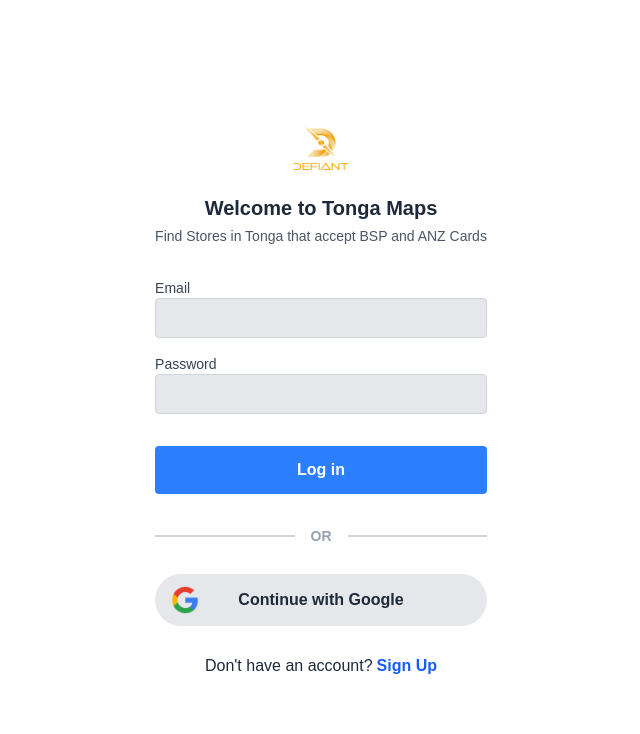
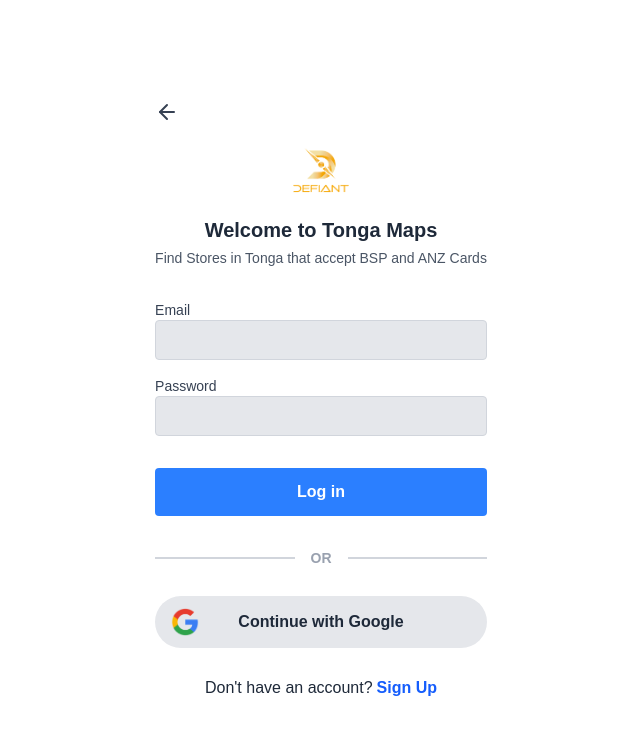
Before and after one commit to DefiantA1/Tonga-Maps, a Next.js app: page /login in a window 1280 px wide. Shown: the top 734 px of the page, without its empty margins (319-959 px from the left). Built offline with nearby package versions, Linux system fonts and the light colour scheme; no server answers.

Commit message:
add return arrow button

```diff
--- a/app/login/page.tsx
+++ b/app/login/page.tsx
@@ -6,6 +6,7 @@ import { auth, googleProvider } from "../firebase/firebase";
 import { toast } from "react-toastify";
 import { useRouter } from "next/navigation";
 import { LogoText } from "../components/misc/logotext";
+import { ArrowLeft } from "lucide-react";
 
 export default function LoginPage(){
     const router = useRouter();
@@ -17,6 +18,7 @@ export default function LoginPage(){
     return (
         <div style={{backgroundColor: 'white'}} className="w-screen h-screen flex flex-col justify-center items-center">
             <div className="text-gray-800 px-5">
+                <ArrowLeft className="mb-5 text-gray-700" onClick={() => router.push('/')}/>
                 <div className="flex flex-row items-center justify-center mb-4">
                     <img className="h-14 w-14" src={'/defiant-logo.png'}/>
                 </div>
```
